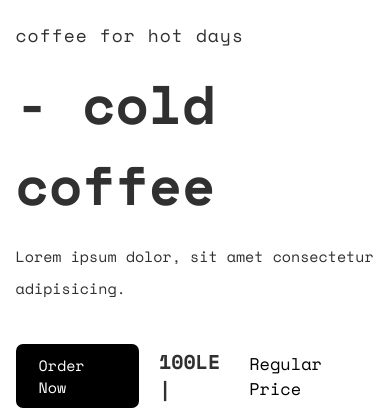
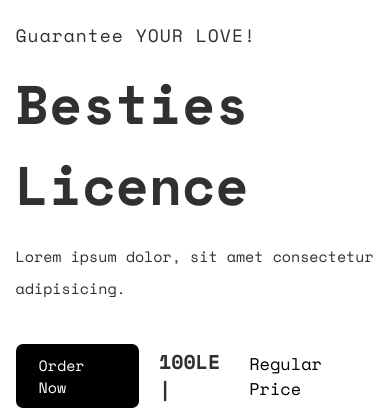
Before and after one commit to a7mdh4am/Zoser-Final, a PHP site: page / in a window 390 px wide. Shown: the part 108-520 px from the top of the page. Run offline with PHP 8.4, Linux system fonts and the light colour scheme; some libraries are stand-ins or nearby versions.

Commit message:
update 2

```diff
--- a/index.html
+++ b/index.html
@@ -44,8 +44,8 @@
     <!--hero-->
     <section class="hero">
         <div class="hero-text">
-            <h5>coffee for hot days</h5>
-            <h1>- cold coffee</h1>
+            <h5>Guarantee YOUR LOVE!</h5>
+            <h1>Besties Licence</h1>
             <p> Lorem ipsum dolor, sit amet consectetur adipisicing.</p>
             <div class="main-hero">
                 <a href="#" class="btn">Order Now</a>
--- a/style.css
+++ b/style.css
@@ -28,6 +28,7 @@ header{
     align-items: center;
     justify-content: space-between;
     transition: all .50s ease;
+    background-color: #fff;
 }
 .logo img{
     width: 100%;
@@ -235,31 +236,26 @@ section{
         left: 0;
     }
 }
-@media(max-width:920px){
-.hero{
+@media(max-width: 920px) {
+    .hero {
         grid-template-columns: 1fr;
         height: auto;
     }
-.hero-text{
+    .hero-text {
         padding-top: 130px;
     }
-.hero-img{
+    .hero-img {
         height: 500px;
         width: 500px;
         margin: 0 auto;
-
-    border-radius: 20px;
-
     }
-.hero-img img{
+    .hero-img img {
         width: 100%;
         height: 100%;
         object-fit: contain;
-
-    border-radius: 20px;
-
     }
 }
+
 @media(max-width:570px){
     .hero{
         height: 100vh;
```
Lines whose indentation alone changed are shown as unchanged.
